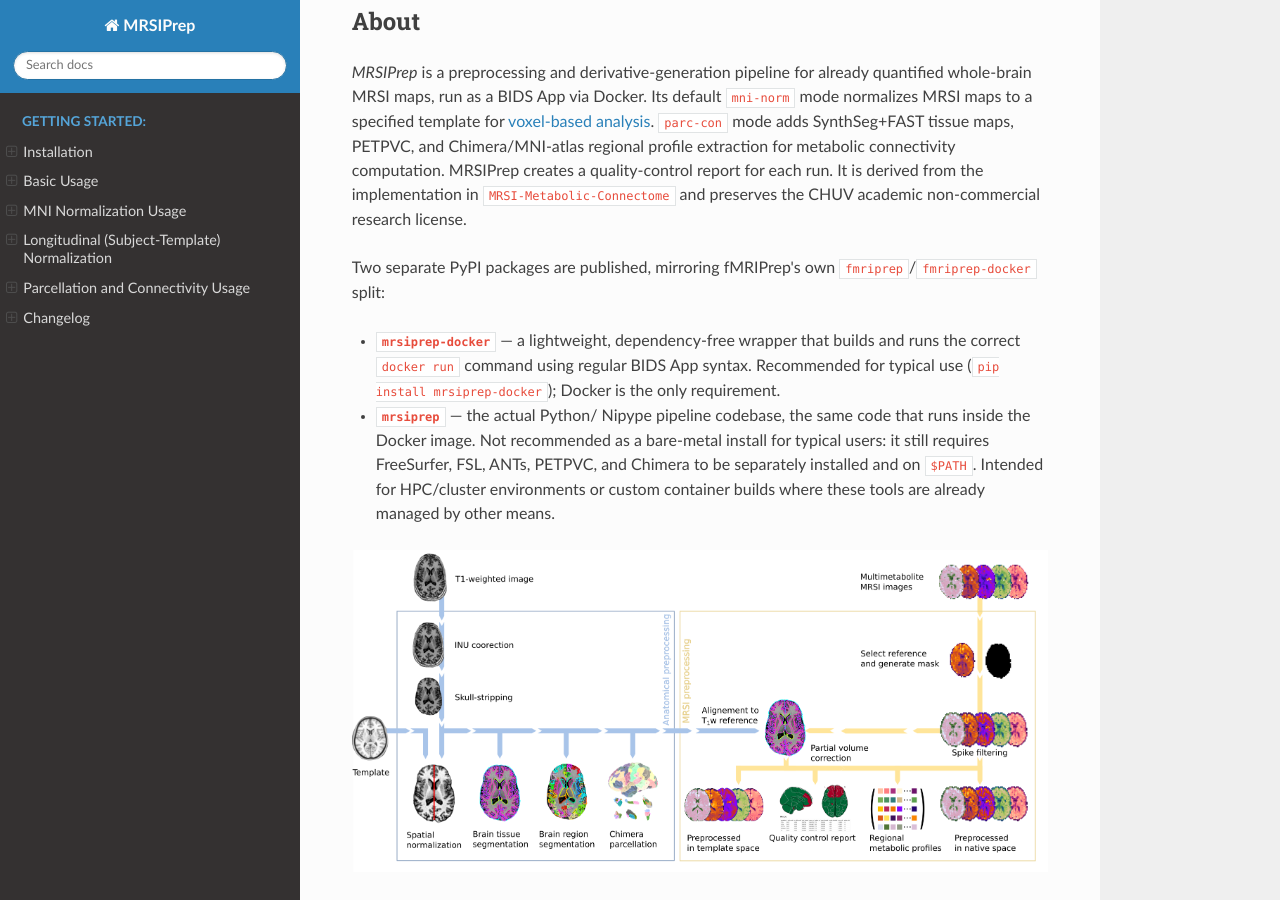
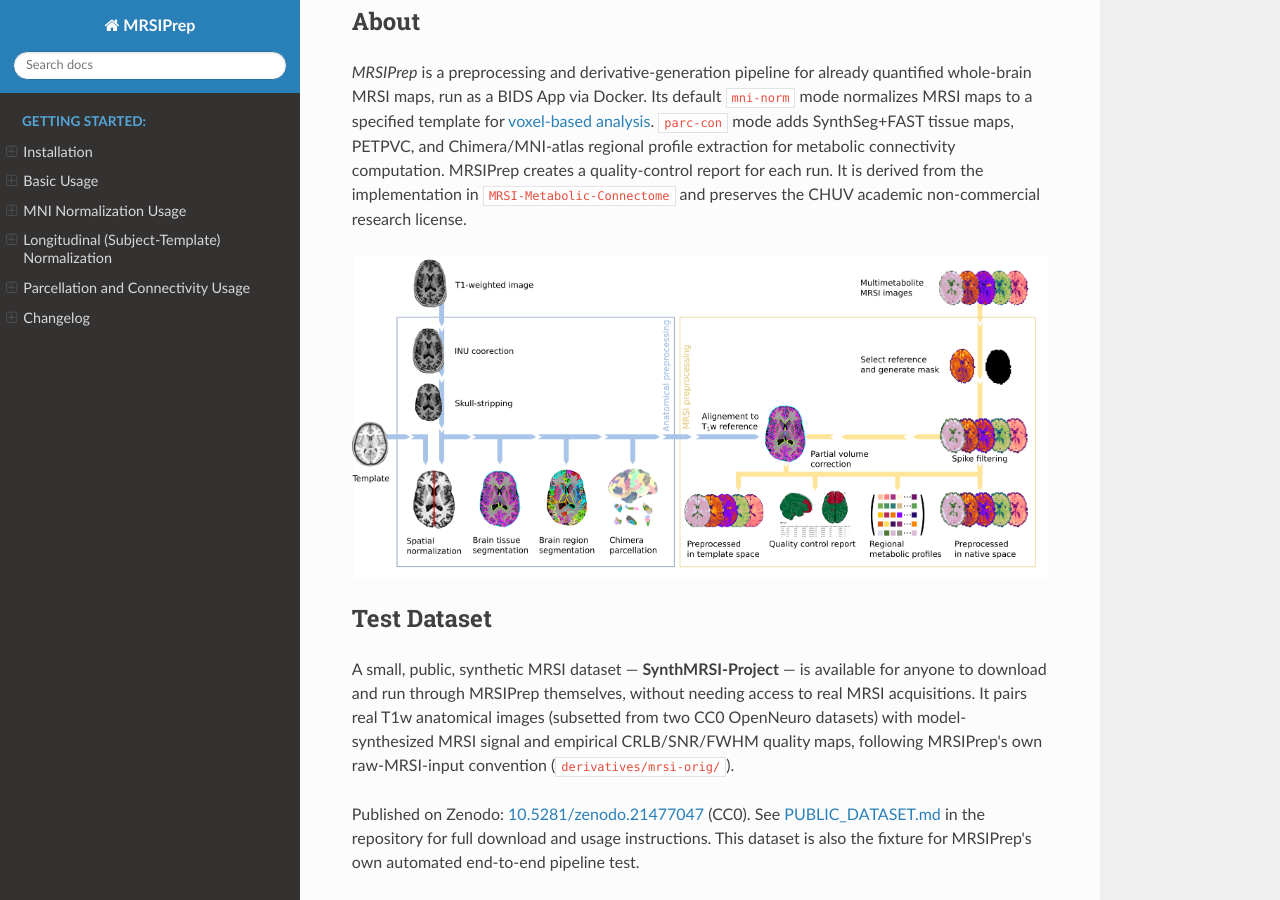
Before and after one commit to MRSI-Psychosis-UP/MRSIPrep, a Sphinx documentation site: the page built from docs/index.md, in a window 1280 px wide and 900 px high, scrolled down 312 px. Built offline with Sphinx 7.4.7 and the Read the Docs theme 3.1.0, drawn with Linux system fonts in a browser that asks for light colours.

Commit message:
Remove PyPI package split explanation from README and Read the Docs

```diff
--- a/docs/index.md
+++ b/docs/index.md
@@ -18,22 +18,6 @@
 creates a quality-control report for each run.
 It is derived from the implementation in `MRSI-Metabolic-Connectome` and preserves the CHUV
 academic non-commercial research license.
-
-Two separate PyPI packages are published, mirroring fMRIPrep's own
-`fmriprep`/`fmriprep-docker` split:
-
-- **[`mrsiprep-docker`](https://pypi.org/project/mrsiprep-docker/)** — a
-  lightweight, dependency-free wrapper that builds and runs the correct
-  `docker run` command using regular BIDS App syntax. Recommended for
-  typical use (`pip install mrsiprep-docker`); Docker is the only
-  requirement.
-- **[`mrsiprep`](https://pypi.org/project/mrsiprep/)** — the actual Python/
-  Nipype pipeline codebase, the same code that runs inside the Docker
-  image. Not recommended as a bare-metal install for typical users: it
-  still requires FreeSurfer, FSL, ANTs, PETPVC, and Chimera to be
-  separately installed and on `$PATH`. Intended for HPC/cluster
-  environments or custom container builds where these tools are already
-  managed by other means.
 
 ![MRSIPrep pipeline schematic](figures/pipeline_schematic.png)
 
```
Also changed, not shown: README.md (+0 -16 lines).
